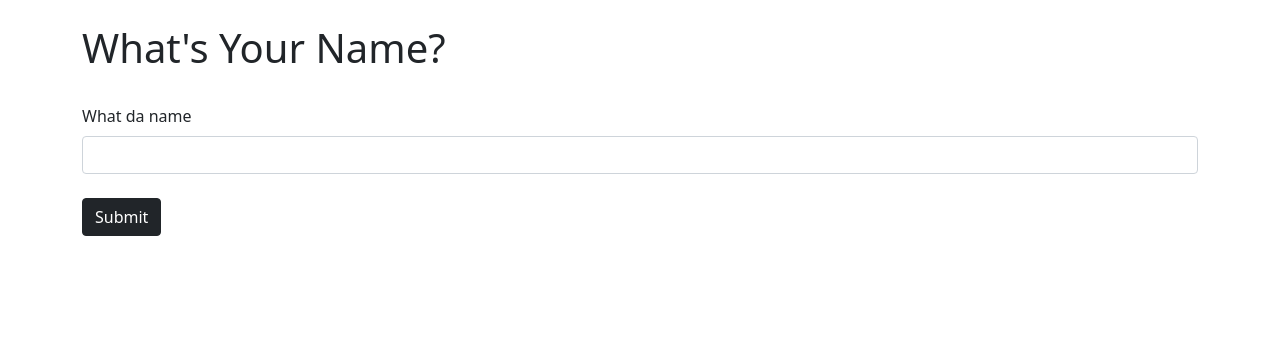
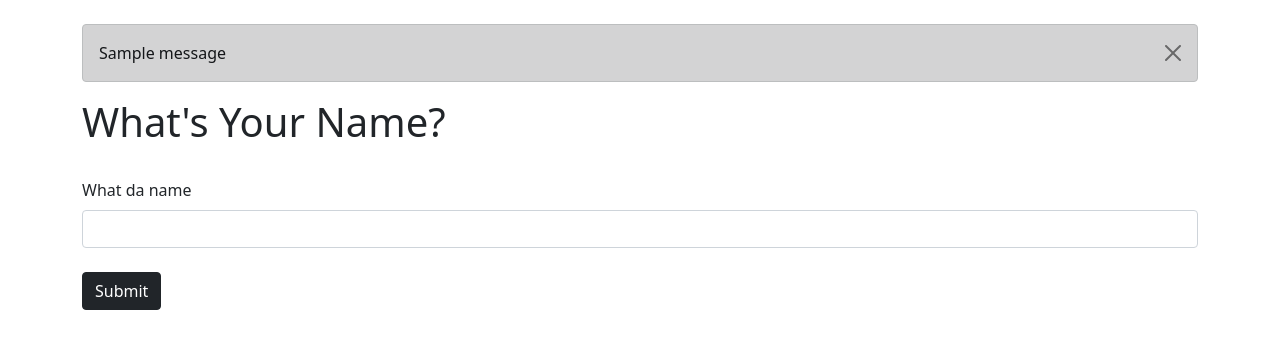
Before and after one commit to HSU-S21-CS232/p05-mc683, a Flask app: page /name in a window 1280 px wide. Shown: the part 56-405 px from the top of the page. Run offline with Flask 2, Linux system fonts and the light colour scheme; one stand-in notice (Sample message) is shown.

Commit message:
Added flash alert.

```diff
--- a/main.py
+++ b/main.py
@@ -1,4 +1,4 @@
-from flask import Flask, render_template
+from flask import Flask, render_template, flash
 from flask_sqlalchemy import SQLAlchemy
 from flask_wtf import FlaskForm
 from wtforms import StringField, SubmitField
@@ -56,6 +56,7 @@ def name():
     if form.validate_on_submit():
         name = form.name.data
         form.name.data = ''
+        flash("Thanks for submission!")
     return render_template("name.html",
         name = name,
         form = form)
--- a/templates/name.html
+++ b/templates/name.html
@@ -1,6 +1,16 @@
 {% extends 'base.html' %}
 
 {% block content %}
+
+{% for message in get_flashed_messages() %}
+
+    <div class="alert alert-dark alert-dismissible fade show" role="alert">
+        {{ message }}
+        <button type="button" class="btn-close" data-bs-dismiss="alert" aria-label="Close"></button>
+    </div>
+
+
+{% endfor %}
 
 {% if name %}
     <h1>Hello {{ name }}</h1>
```
